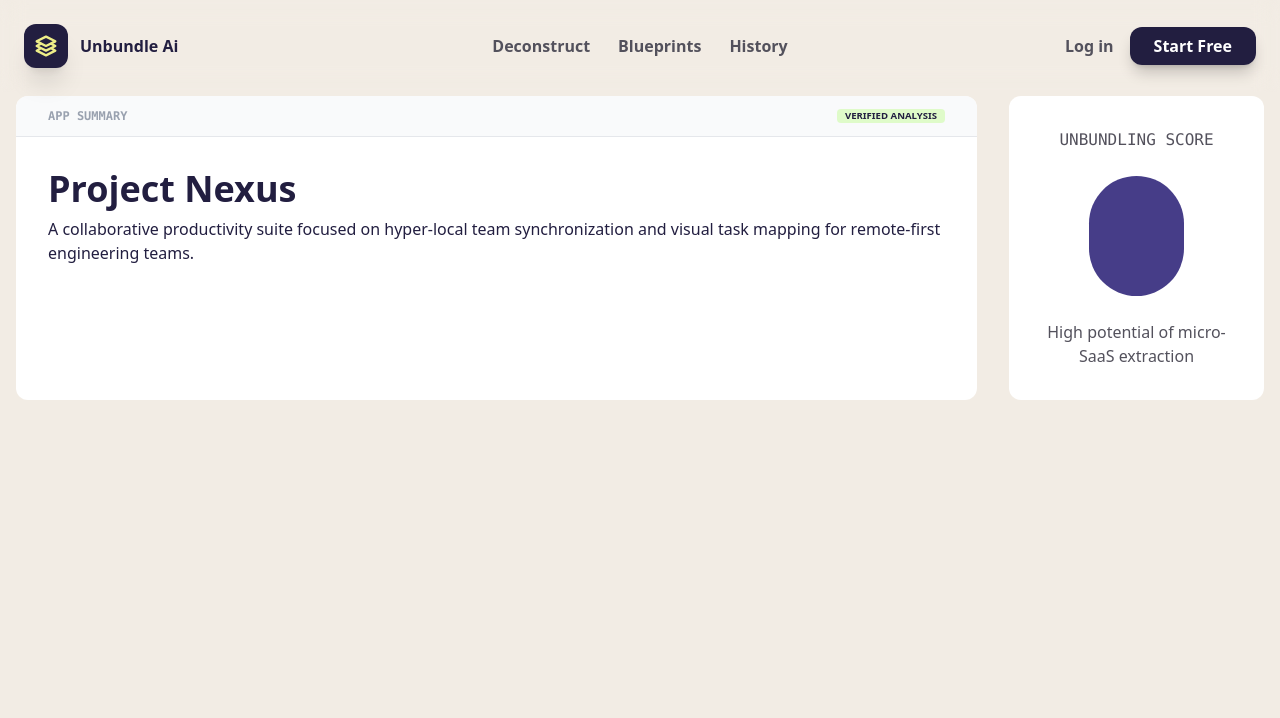
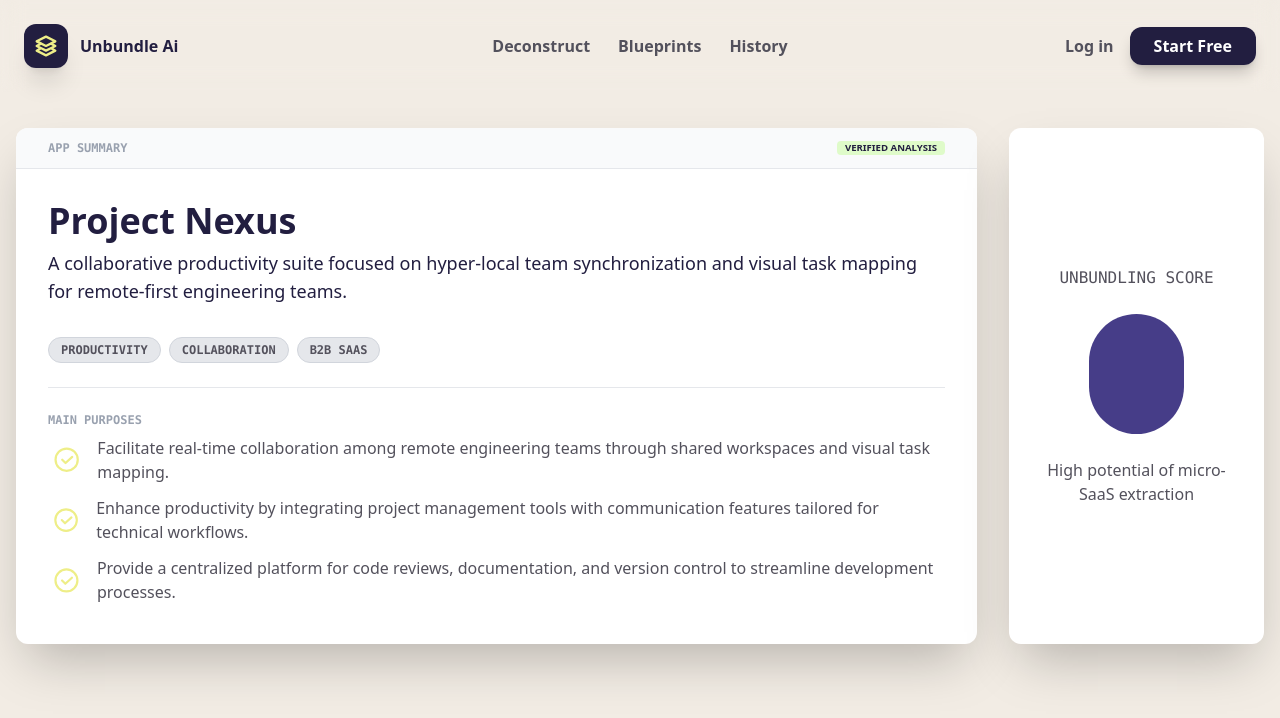
Before and after one commit to willydot21/landing-unbundleAI, a React (Vite) app: page /analyze/results in a window 1280 px wide. Shown: the top 718 px of the page. Built offline with nearby package versions, Linux system fonts and the light colour scheme.

Commit message:
adding sections , results page

```diff
--- /dev/null
+++ b/src/components/Tags/index.tsx
@@ -0,0 +1,12 @@
+
+export default function Tags({tags}: {tags: string[]}) {
+  return (
+    <div className="flex flex-wrap gap-2">
+      {tags.map((tag, index) => (
+        <span key={index} className="bg-gray-200 text-tertiary-100 font-mono font-semibold px-3 py-1 rounded-full text-xs border border-gray-300">
+          {tag}
+        </span>
+      ))}
+    </div>
+  )
+}
--- a/src/components/icons/Icon.tsx
+++ b/src/components/icons/Icon.tsx
@@ -10,6 +10,7 @@ import WandSvg from "./wand";
 import LinkSvg from "./link";
 import TasksSvg from "./tasks";
 import StatsSvg from "./stats";
+import TickSvg from "./tick";
 
 type IconColor = 'current' | 'primary' | 'primary_200' | 'secondary_50' | 'secondary' | 'secondary_200' | 'tertiary' | 'gray_400' | 'none';
 
@@ -19,12 +20,12 @@ export interface ISvgProps {
 }
 
 export interface IconProps  {
-  name: 'add' | 'arrow_right' | 'cart' | 'ride' | 'dash' | 'dir_right' | 'flash' | 'wand' | 'link' | 'stats' | 'tasks';
+  name: 'add' | 'arrow_right' | 'cart' | 'ride' | 'dash' | 'dir_right' | 'flash' | 'wand' | 'link' | 'stats' | 'tasks' | 'tick';
   classes?: string;
   colorHover?: IconColor;
   fillColor?: IconColor;
   strokeColor?: IconColor;
-  size?: 'small' | 'medium' | 'large';
+  size?: 'small' | 'medium' | 'large'  | 'extraLarge';
 }
 
 const svgs = {
@@ -38,7 +39,8 @@ const svgs = {
   wand: WandSvg,
   link: LinkSvg,
   stats: StatsSvg,
-  tasks: TasksSvg
+  tasks: TasksSvg,
+  tick: TickSvg
 }
 
 export const Icon = (props: IconProps) => {
@@ -90,6 +92,7 @@ export const Icon = (props: IconProps) => {
     small: 'w-4 h-4',
     medium: 'w-6 h-6',
     large: 'w-8 h-8',
+    extraLarge: 'w-10 h-10'
   }[props.size || 'medium'];
 
   const SvgComponent = svgs[props.name];
@@ -98,7 +101,7 @@ export const Icon = (props: IconProps) => {
   }
 
   return(
-    <span className={props.classes + ' ' + sizeClasses}>
+    <span className={props.classes + ' h-fit ' + sizeClasses}>
       <SvgComponent color={colors} colorHover={hover} />
     </span>
     );
--- /dev/null
+++ b/src/components/icons/tick.tsx
@@ -0,0 +1,7 @@
+import type { ISvgProps } from "./Icon";
+
+export default function TickSvg({color, colorHover}: ISvgProps) {
+  return (
+    <svg className={colorHover + (colorHover ? ' hover:cursor-pointer ' : ' ') + color} viewBox="-4.8 -4.8 33.60 33.60" xmlns="http://www.w3.org/2000/svg"><g id="SVGRepo_bgCarrier" stroke-width="0"></g><g id="SVGRepo_tracerCarrier" stroke-linecap="round" stroke-linejoin="round"></g><g id="SVGRepo_iconCarrier"><path d="M12,1A11,11,0,1,0,23,12,11.013,11.013,0,0,0,12,1Zm0,20a9,9,0,1,1,9-9A9.011,9.011,0,0,1,12,21ZM17.737,8.824a1,1,0,0,1-.061,1.413l-6,5.5a1,1,0,0,1-1.383-.03l-3-3a1,1,0,0,1,1.415-1.414l2.323,2.323,5.294-4.853A1,1,0,0,1,17.737,8.824Z"></path></g></svg>
+  )
+}
--- a/src/components/ui/header.tsx
+++ b/src/components/ui/header.tsx
@@ -6,33 +6,43 @@ interface ISectionHeaderProps {
   el?: 'header' | 'div';
 }
 
+const Title = ({ title, subtitle, size }: { title: string; subtitle?: string; size: 'small' | 'medium' | 'large' }) => {
+  const titleSizes = {
+    small: 'text-lg lg:text-xl xl:text-2xl',
+    medium: 'text-2xl lg:text-3xl xl:text-4xl',
+    large: 'text-4xl lg:text-5xl xl:text-6xl'
+  };
+  const subtitleSizes = {
+    small: 'text-xs lg:text-sm xl:text-base',
+    medium: 'text-sm lg:text-base xl:text-lg',
+    large: 'text-lg lg:text-xl xl:text-2xl'
+  };
+  return (
+    <>
+      <h2 className={`${titleSizes[size]} font-bold text-primary-100`}>{title}</h2>
+      {subtitle && (
+        <p className={`${subtitleSizes[size]} text-tertiary-200 mt-2`}>{subtitle}</p>
+      )}
+    </>
+  );
+}
+
 export default function SectionHeader({
   title,
   subtitle = '',
   size = 'medium',
   el = 'header'
   }: ISectionHeaderProps) {
-    const sizeClasses = {
-      small: 'text-lg',
-      medium: 'text-2xl',
-      large: 'text-4xl'
-    }
 
-    const styleClass = 'mb-6 w-full flex flex-col px-8 pt-8'
+    const styleClass = 'mb-6 w-full flex flex-col'
 
     return (el === 'header') ? (
         <header className={styleClass}>
-          <h2 className={`${sizeClasses[size]} font-bold text-primary-100`}>{title}</h2>
-          {subtitle && (
-            <p className="text-tertiary-200 mt-2">{subtitle}</p>
-          )}
+          <Title title={title} subtitle={subtitle} size={size} />
         </header>
       ) : (
         <div className={styleClass}>
-          <h2 className={`${sizeClasses[size]} font-bold text-primary-100`}>{title}</h2>
-          {subtitle && (
-            <p className="text-tertiary-200 mt-2">{subtitle}</p>
-          )}
+          <Title title={title} subtitle={subtitle} size={size} />
         </div>
       );
   }
--- a/src/components/ui/section-container.tsx
+++ b/src/components/ui/section-container.tsx
@@ -7,13 +7,15 @@ interface IContainerProps extends PropsWithChildren{
 
 export default function SectionContainer({ barTitle, BarLabel, children }: IContainerProps) {
   return (
-    <section className="flex flex-col rounded-xl bg-white w-full">
-      <header className="w-full flex justify-between px-8 py-3 bg-gray-50 rounded-tr-xl rounded-tl-xl items-center">
+    <section className="flex flex-col rounded-xl bg-white w-full drop-shadow-black-op shadow-black-op-200 shadow-2xl">
+      <header className="w-full flex justify-between bg-gray-50 rounded-tr-xl rounded-tl-xl items-center px-8 py-3">
         <h5 className="text-xs font-bold font-mono text-gray-400">{barTitle}</h5>
         {BarLabel}
       </header>
       <hr className="border-gray-200 w-full"/>
-      {children}
+      <div className="px-8 py-3 pt-8 pb-10 gap-y-2 flex flex-col">
+        {children}
+      </div>
     </section>
   )
 }
--- a/src/pages/results.tsx
+++ b/src/pages/results.tsx
@@ -2,6 +2,8 @@ import type { PropsWithChildren } from "react";
 import Navbar from "../components/ui/navbar";
 import SectionContainer from "../components/ui/section-container";
 import SectionHeader from "../components/ui/header";
+import Tags from "../components/Tags";
+import { Icon } from "../components/icons/Icon";
 
 const Label = ({children}: PropsWithChildren) => {
   return (
@@ -15,14 +17,30 @@ export default function Results() {
   return (
     <>
       <Navbar/>
-      <div className="flex w-full pt-24 justify-center px-4 gap-8 max-w-8xl">
+      <div className="flex w-full pt-32 justify-center px-4 gap-8 max-w-8xl">
         <SectionContainer
           barTitle="APP SUMMARY"
           BarLabel={<Label>VERIFIED ANALYSIS</Label>}
           >
-          <SectionHeader el="div" title="Project Nexus" size="large" subtitle="A collaborative productivity suite focused on hyper-local team synchronization and visual task mapping for remote-first engineering teams."/>
+          <SectionHeader el="div" title="Project Nexus" size="medium" subtitle="A collaborative productivity suite focused on hyper-local team synchronization and visual task mapping for remote-first engineering teams."/>
+          <Tags tags={["PRODUCTIVITY", "COLLABORATION", "B2B SAAS"]}/>
+          <hr className="border-gray-200 w-full my-4"/>
+          <div className="flex flex-col w-full">
+            <h5 className="font-mono text-gray-400 text-xs font-semibold mb-2">MAIN PURPOSES</h5>
+            <ul className="flex flex-col text-tertiary-100 gap-y-3">
+              <li className="flex justify-center items-center gap-x-3 w-fit">
+                <Icon name="tick" fillColor="secondary" strokeColor="none" size="extraLarge" />
+                Facilitate real-time collaboration among remote engineering teams through shared workspaces and visual task mapping.</li>
+              <li className="flex justify-center items-center gap-x-3 w-fit">
+                <Icon name="tick" fillColor="secondary" strokeColor="none" size="extraLarge" />
+                Enhance productivity by integrating project management tools with communication features tailored for technical workflows.</li>
+              <li className="flex justify-center items-center gap-x-3 w-fit">
+                <Icon name="tick" fillColor="secondary" strokeColor="none" size="extraLarge" />
+                Provide a centralized platform for code reviews, documentation, and version control to streamline development processes.</li>
+            </ul>
+          </div>
         </SectionContainer>
-        <div className="flex flex-col w-2/5 lg:w-1/4 p-8 bg-white rounded-xl items-center justify-center gap-y-6">
+        <div className="flex flex-col w-2/5 lg:w-1/4 p-8 bg-white rounded-xl items-center justify-center gap-y-6 drop-shadow-black-op shadow-black-op-200 shadow-2xl">
           <h5 className="text-tertiary-100 font-mono ">UNBUNDLING SCORE</h5>
           <span className="w-1/2 h-30 bg-primary-200 rounded-full"></span>
           <p className="text-tertiary-100 text-center"> High potential of micro-SaaS extraction</p>
```
